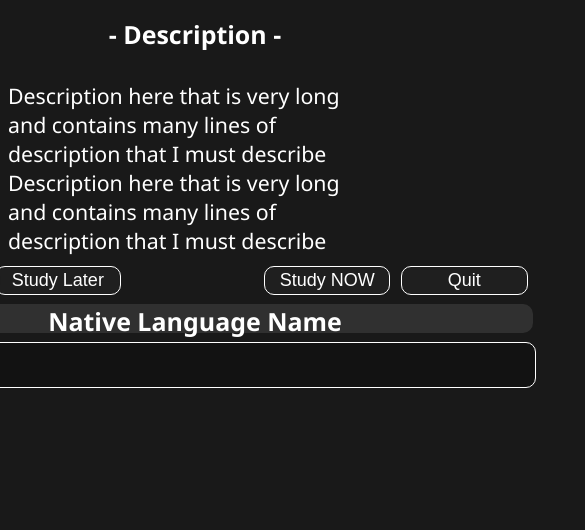
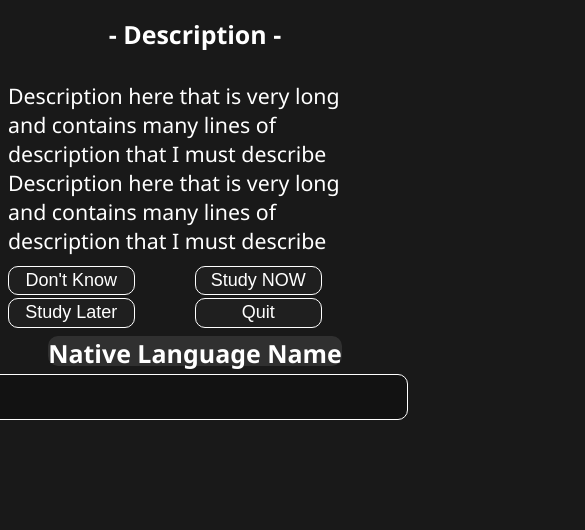
Before and after one commit to IffyDeathValley99/CrossLanguageNameQuiz, a plain HTML site: page game.html in a window 390 px wide. Shown: the part 314-844 px from the top of the page, 585 px wide, since content can reach past the window. Drawn offline with Linux system fonts and the light colour scheme; no server answers.

Commit message:
Mobile Friendly Layout-ish

```diff
--- a/css/game.css
+++ b/css/game.css
@@ -18,7 +18,6 @@ body {
     max-width: 80vh;
 }
 .top-bar {
-    width: 175vh;
     display: flex;
     flex-direction: row-reverse;
     height: 10vh;
@@ -31,8 +30,8 @@ body {
 .action-button-grid {
     display: flex;
     flex-direction:  row;
-    width: 80vh;
     justify-content: space-between;
+    min-width: 50%;
 
 }
 .input-title {
@@ -41,9 +40,9 @@ body {
     margin-bottom: 1vh;
     height: 3.5vh;
     border-radius: 10px;
-    width: 80vh;
     background-color: rgba(128, 128, 128, 0.226);
     border-width: 0px;
+    min-width: 50%;
 }
 .action-button {
     width: 15vh;
@@ -58,7 +57,7 @@ body {
     background-color: rgba(128, 128, 128, 0.05);
 }
 input {
-    width: 80vh;
+    min-width: 50%;
     height: 5vh;
     font-size: 24pt;
     border-radius: 10px;
--- a/js/language.js
+++ b/js/language.js
@@ -1,5 +1,4 @@
 function newChoice () {
-    choice = document.getElementById("languageDropdown").value;
-    sessionStorage.setItem("sessionLanguage", "./data/data" + choice + ".json");
+    sessionStorage.setItem("sessionLanguage", "./data/data" + document.getElementById("languageDropdown").value + ".json");
 }
 newChoice();
```
